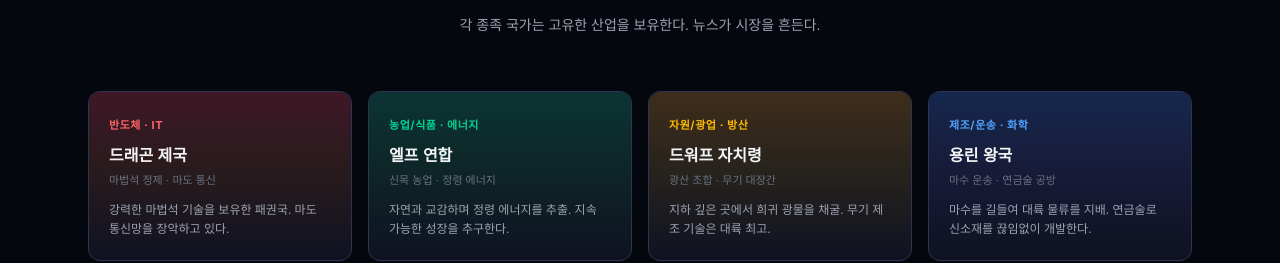
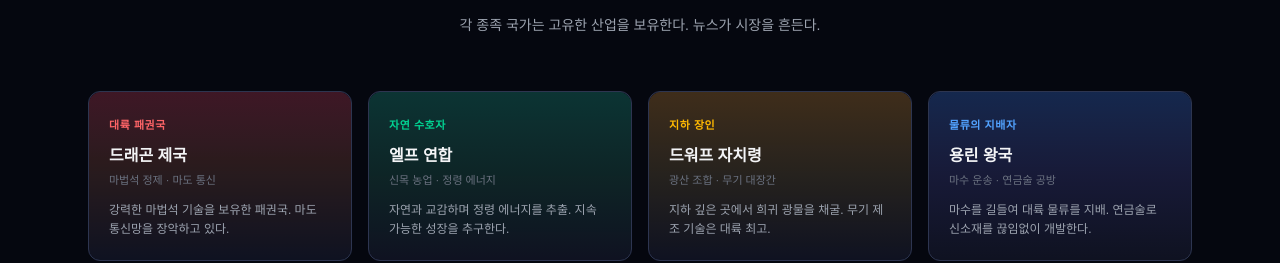
Before and after one commit to madotrade/madotrade-web, a Next.js app: page / in a window 1280 px wide. Shown: the part 2354-2617 px from the top of the page. Built offline with nearby package versions, Linux system fonts and the light colour scheme; a web font is replaced by a local one.

Commit message:
fix: 세계관 카드에서 현실 산업 매핑 제거 → 판타지 태그로 교체

```diff
--- a/src/components/sections/world.tsx
+++ b/src/components/sections/world.tsx
@@ -7,7 +7,7 @@ const nations = [
   {
     name: "드래곤 제국",
     industry: "마법석 정제 · 마도 통신",
-    motif: "반도체 · IT",
+    tag: "대륙 패권국",
     color: "from-red-500/20 via-orange-500/10 to-transparent",
     borderColor: "hover:border-red-500/40",
     accentText: "text-red-400",
@@ -16,7 +16,7 @@ const nations = [
   {
     name: "엘프 연합",
     industry: "신목 농업 · 정령 에너지",
-    motif: "농업/식품 · 에너지",
+    tag: "자연 수호자",
     color: "from-emerald-500/20 via-green-500/10 to-transparent",
     borderColor: "hover:border-emerald-500/40",
     accentText: "text-emerald-400",
@@ -25,7 +25,7 @@ const nations = [
   {
     name: "드워프 자치령",
     industry: "광산 조합 · 무기 대장간",
-    motif: "자원/광업 · 방산",
+    tag: "지하 장인",
     color: "from-amber-500/20 via-yellow-500/10 to-transparent",
     borderColor: "hover:border-amber-500/40",
     accentText: "text-amber-400",
@@ -34,7 +34,7 @@ const nations = [
   {
     name: "용린 왕국",
     industry: "마수 운송 · 연금술 공방",
-    motif: "제조/운송 · 화학",
+    tag: "물류의 지배자",
     color: "from-blue-500/20 via-indigo-500/10 to-transparent",
     borderColor: "hover:border-blue-500/40",
     accentText: "text-blue-400",
@@ -67,8 +67,8 @@ export function WorldSection() {
                   <div className={`absolute inset-0 rounded-xl bg-gradient-to-b ${n.color}`} />
 
                   <div className="relative z-10 p-5">
-                    <span className={`font-[family-name:var(--font-inter)] text-[11px] font-bold tracking-wider ${n.accentText}`}>
-                      {n.motif}
+                    <span className={`text-[11px] font-semibold tracking-wider ${n.accentText}`}>
+                      {n.tag}
                     </span>
                     <h3 className="mt-2 text-sm font-semibold text-text-primary sm:text-base">
                       {n.name}
```
